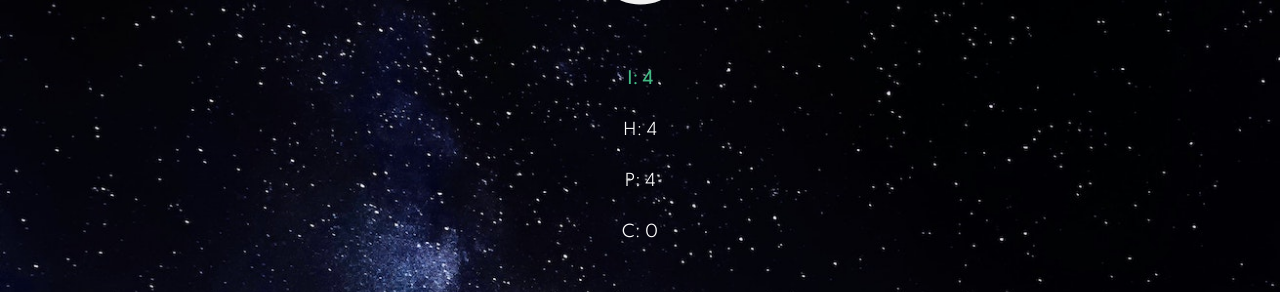
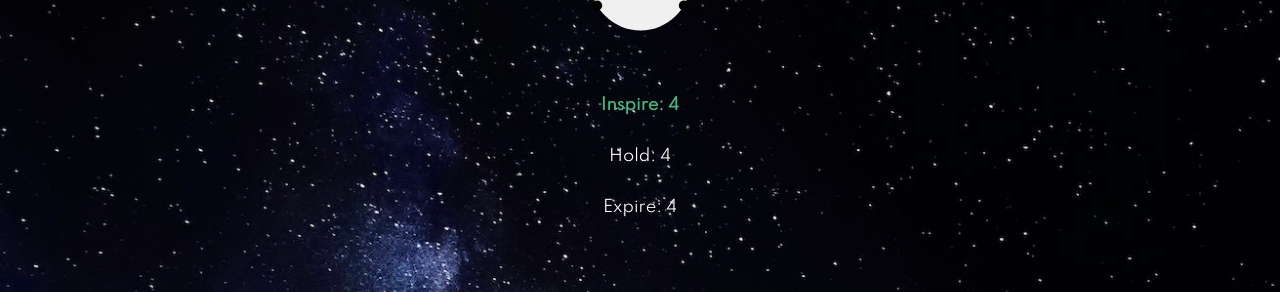
Before and after one commit to BenjMichel/breathe-app, a Vue app: page / in a window 1280 px wide. Shown: the part 344-636 px from the top of the page. Built offline with nearby package versions, Linux system fonts and the light colour scheme; no server answers.

Commit message:
Fix wording

```diff
--- a/src/components/Watch.vue
+++ b/src/components/Watch.vue
@@ -1,10 +1,9 @@
 <template>
   <div class="container">
     <canvas id="c"></canvas>
-    <p v-bind:class="isInspireActive ? 'isActive' : ''">I: {{inspire}}</p>
-    <p v-bind:class="isHoldActive ? 'isActive' : ''">H: {{hold}}</p>
-    <p v-bind:class="isExpireActive ? 'isActive' : ''">P: {{expire}}</p>
-    <p>C: {{current}}</p>
+    <p v-bind:class="isInspireActive ? 'isActive' : ''">Inspire: {{inspire}}</p>
+    <p v-bind:class="isHoldActive ? 'isActive' : ''">Hold: {{hold}}</p>
+    <p v-bind:class="isExpireActive ? 'isActive' : ''">Expire: {{expire}}</p>
   </div>
 </template>
 
```
